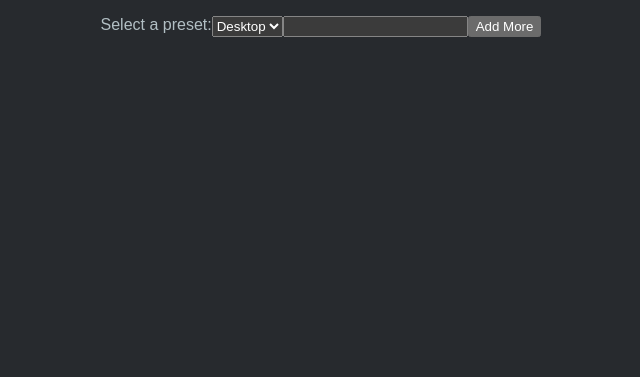
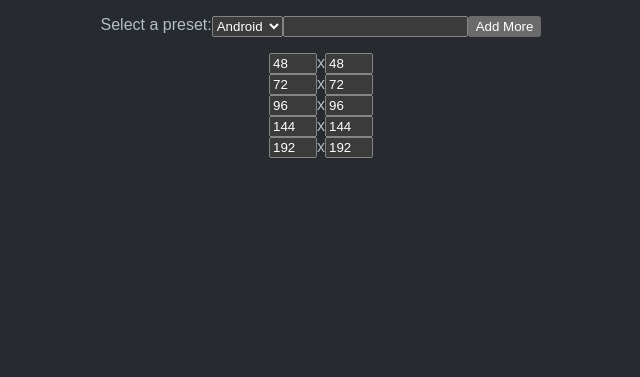
Before and after one commit to AbidAlWassie/icon-resizer, a plain HTML site: page presets.html in a window 1280 px wide. Shown: the whole page, without its empty margins (319-959 px from the left). Drawn offline with Linux system fonts and the light colour scheme.

Commit message:
applying values according to selected preset

```diff
--- a/js/preset.js
+++ b/js/preset.js
@@ -1,6 +1,10 @@
-inputField = document.getElementById("inputField");
-addBtn = document.getElementById("addBtn");
-resizeOptions = document.getElementById("resizeOptions");
+window.onload = function () {
+  loadJsonData();
+};
+
+var inputField = document.getElementById("inputField");
+var addBtn = document.getElementById("addBtn");
+var resizeOptions = document.getElementById("resizeOptions");
 
 const iconsSelect = document.getElementById("icons");
 
@@ -10,15 +14,36 @@ function loadJsonData() {
   const selectedValue = iconsSelect.value;
   const fileName = `${selectedValue}.json`;
 
+  if (!resizeOptions.innerHTML.trim() === "") {
+    console.log("empty");
+    resizeOptions.innerHTML = "";
+  } else {
+    resizeOptions.innerHTML = "";
+    console.log("not empty");
+  }
+
   fetch(`json/${fileName}`)
     .then((response) => response.json())
     .then((data) => {
       const counter = data.sizes.length;
-      // console.log(data);
       console.log(`Number of objects: ${counter}`);
+
       for (i = 0; i < counter; i++) {
         const obj = data.sizes[i];
+        const newInput = document.createElement("div");
+        newInput.className = "resizeUnits";
+
+        newInput.innerHTML = `
+        <input class="resizeUnit width" type="number" placeholder="${
+          i + 1
+        }" value=${
+          obj.width
+        }>x<input class="resizeUnit height" type="number" placeholder="${
+          i + 1
+        }" value=${obj.height}>`;
+
         console.log(`${i}: ${obj.name}, ${obj.width}, ${obj.height}`);
+        resizeOptions.appendChild(newInput);
       }
     })
     .catch((error) => {
--- a/presets.html
+++ b/presets.html
@@ -7,7 +7,7 @@
   <meta name="viewport" content="width=device-width, initial-scale=1.0">
   <link rel="stylesheet" href="css/style.css">
   <script src="js/preset.js" defer></script>
-  <title>icon resizer</title>
+  <title>Presets Test</title>
 </head>
 
 <body>
@@ -23,9 +23,11 @@
   <div class="preset container">
     <label for="icons">Select a preset:</label>
     <select id="icons" name="icons">
-      <option value="desktop">Desktop</option>
       <option value="android">Android</option>
       <option value="ios">iOS</option>
+      <option value="desktop">Desktop</option>
+      <option value="linux">Linux</option>
+      <option value="macos">Macos</option>
     </select>
     <input type="number" id="inputField">
     <button class="primaryBtn" id="addBtn">Add More</button>
@@ -33,8 +35,7 @@
   </div>
 
   <div class="presetValues container">
-    <div id="resizeOptions">
-    </div>
+    <div id="resizeOptions"></div>
   </div>
 
   <div class="output container">
```
Also changed, not shown: index.html (+3 -1 lines).
